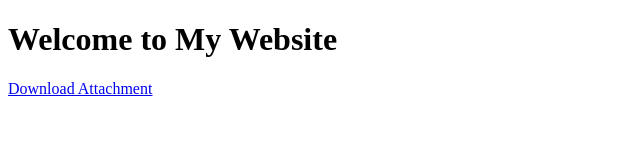
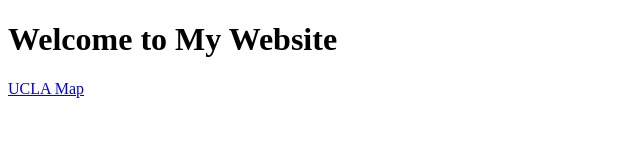
Before and after one commit to AneesaGC/AneesaGC.github.io, a plain HTML site: page index.html in a window 1280 px wide. Shown: the full height of the page, 0-640 px from the left. Drawn offline with Linux system fonts and the light colour scheme.

Commit message:
Update index.html

```diff
--- a/index.html
+++ b/index.html
@@ -11,7 +11,7 @@
 
     <h1>Welcome to My Website</h1>
 
-    <a href="https://AneesaGC.github.io/24W-UP221/Weeks/Week09%20Point%20Patterns/ucla.html" target="_blank">Download Attachment</a>
+    <a href="https://AneesaGC.github.io/24W-UP221/Weeks/Week09%20Point%20Patterns/ucla.html" target="_blank">UCLA Map</a>
 
 
 </body>
```
